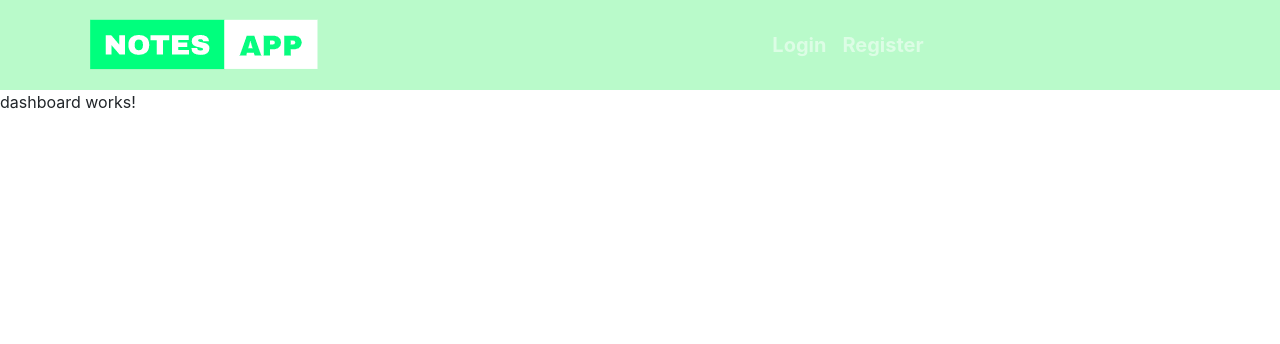
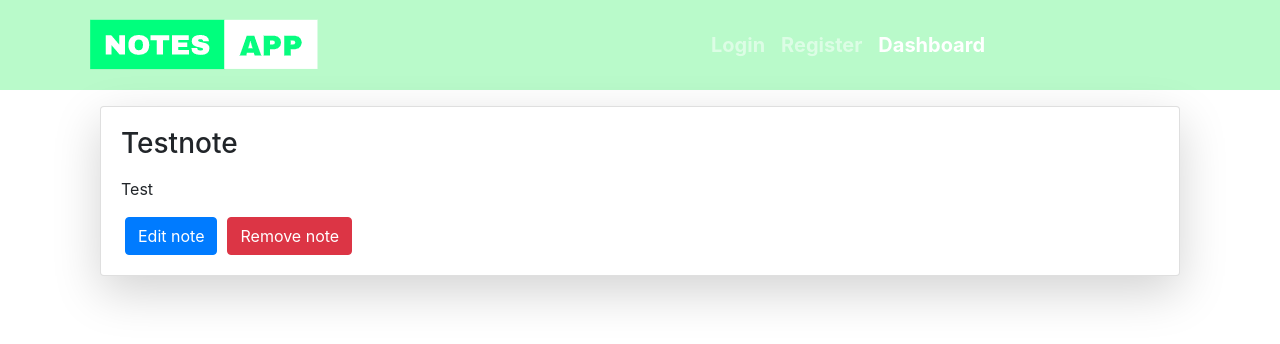
Before and after one commit to sleeyax/NotesAppFrontend, an Angular app: page / in a window 1280 px wide. Shown: the top 344 px of the page. Built offline with nearby package versions, Linux system fonts and the light colour scheme.

Commit message:
Dsahboard update

```diff
--- a/src/app/app.component.html
+++ b/src/app/app.component.html
@@ -15,6 +15,9 @@
       <li class="nav-item">
         <a class="nav-link" routerLink="/register" routerLinkActive="active">Register</a>
       </li>
+      <li class="nav-item">
+        <a class="nav-link" routerLink="/" routerLinkActive="active">Dashboard</a>
+      </li>
     </ul>
   </div>
 </nav>
--- a/src/app/dashboard/dashboard/dashboard.component.html
+++ b/src/app/dashboard/dashboard/dashboard.component.html
@@ -1 +1,16 @@
-<p>dashboard works!</p>
+<div class="container">
+<div  class="col mt-3">
+  <div class="myPollCard card shadow-lg">
+    <div class="card-body">
+      <h3 class="card-title mb-3">Testnote</h3>
+
+      <div class="row">
+        <div class="col">
+          <p class="card-text"> Test</p>
+        </div>
+      </div>
+       <div  class="row mx-1 mt-3"><button class="btn btn-primary">Edit note</button> <button style="margin-left: 10px;" class="btn btn-danger">Remove note</button></div>
+    </div>
+  </div>
+</div>
+</div>
```
Also changed, not shown: src/app/services/note.service.ts (added, +9 -0 lines), 1 other file (tests, documents, lock files or other folders).
